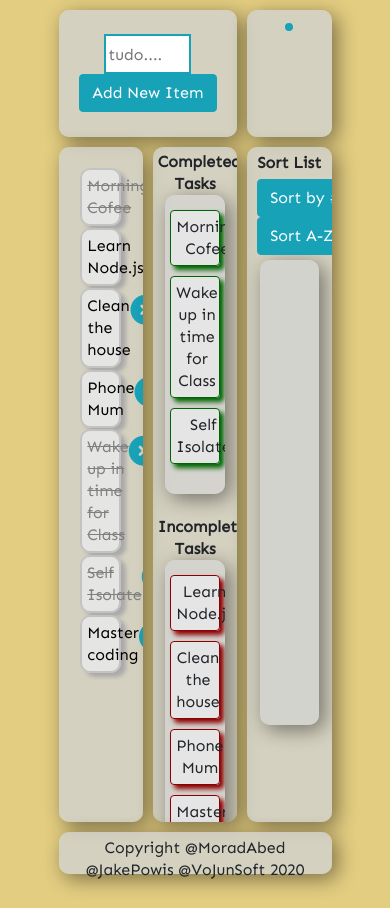
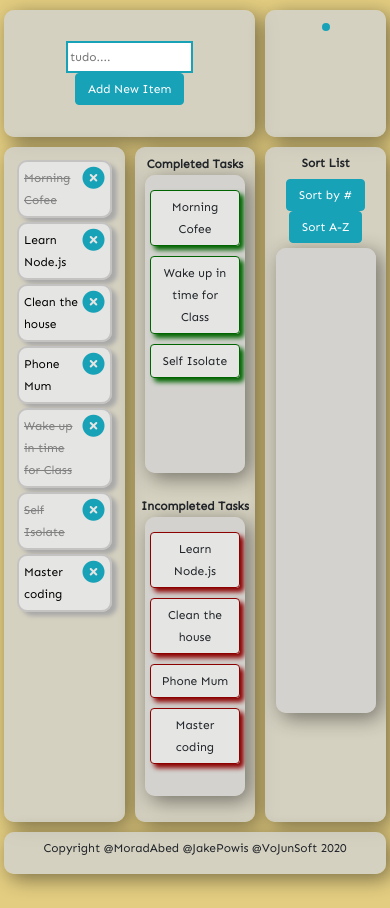
Before and after one commit to WebAhead5/tudoBom, a website: page index.html in a window 390 px wide. Drawn offline with nearby package versions, Linux system fonts and the light colour scheme; no server answers.

Commit message:
making mobile friendly

```diff
--- a/index.html
+++ b/index.html
@@ -2,6 +2,8 @@
 <html>
   <head>
     <meta charset="utf-8">
+    <meta name="viewport" content="width=device-width, initial-scale=1">
+    <meta http-equiv="X-UA-Compatible" content="IE=edge">
     <title>- to do -</title>
     <link rel="stylesheet" href="https://maxcdn.bootstrapcdn.com/bootstrap/4.0.0/css/bootstrap.min.css" integrity="sha384-Gn5384xqQ1aoWXA+058RXPxPg6fy4IWvTNh0E263XmFcJlSAwiGgFAW/dAiS6JXm" crossorigin="anonymous">
     <link rel="stylesheet" href="./styles/style.css">
--- a/styles/style.css
+++ b/styles/style.css
@@ -228,15 +228,42 @@ div{
 
 @media only screen and (max-width: 1200px) {
 
-    main {
-        background-color: blue;
-        width: 80%;
+    .main {
+        width: 85%;
+        font-size: 16px;
     }
   }
 
-@media only screen and (max-width: 600px) {
+@media only screen and (max-width: 680px) {
 
-    main {
-        width: 90%;
+    .main {
+        width: 98%;
+        font-size: 12px;
+    }
+
+    .icon {font-size: 22px;}
+
+    .btn {
+        font-size: 12px;
+    }
+
+    #todoInput {
+        height: 32px;
+    }
+
+    ul {
+        padding: 4px;
+    }
+
+    .middleA {
+        width: 90%
+    }
+
+    .middleB {
+        width: 90%
+    }
+
+    .sorted {
+        width: 90%
     }
   }
```
